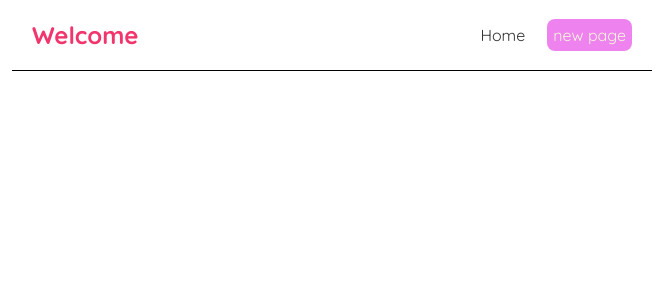
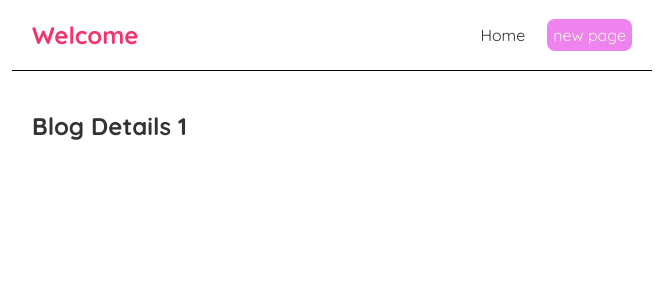
Before and after one commit to malekelkssas/learning-react, a React (Create React App) app: page /blogs/1 in a window 1280 px wide. Shown: the top 300 px of the page, without its empty margins (308-971 px from the left). Built offline with nearby package versions, Linux system fonts and the light colour scheme.

Commit message:
Lesson 25: Route parameters

```diff
--- a/src/App.js
+++ b/src/App.js
@@ -2,8 +2,9 @@
 import Home from './Home';
 import { BrowserRouter as Router, Route, Switch } from 'react-router-dom';
 import Create from './create';
+import BlogDetails from './BlogDetails';
 
-
+// how to send parameters with the routes
 
 function App() {
   return (
@@ -18,6 +19,12 @@
             <Route path="/Create">
               <Create />
             </Route>
+            <Route path="/blogs/:id">
+            {/* :id is a parameter
+              and as you now blogs will match the nearest one
+            */}
+              <BlogDetails />
+            </Route>
         </Switch>
 
       </div>
--- /dev/null
+++ b/src/BlogDetails.js
@@ -0,0 +1,16 @@
+import { useParams } from "react-router-dom"; //this is a new hook
+
+const BlogDetails = () => {
+    // now i will fetch the id in url
+    const {id} = useParams();
+    return (
+<div className="blog-details">
+    <h2>
+        Blog Details  {id}
+    </h2>
+</div>
+
+     );
+}
+
+export default BlogDetails;
--- a/src/BlogList.js
+++ b/src/BlogList.js
@@ -1,5 +1,8 @@
+import { Link } from "react-router-dom";
+
 const BlogList = (props) => {
 
+// i will try ti use id parameters
 
     return (
         <div className="blog-list">
@@ -7,9 +10,10 @@
             {
             props.blogs.map((item) =>(
                     <div className="blog-preview" key={item.id}>
+                        <Link to={`/blogs/${item.id}`} style={{textDecoration:'none'}}>
                         <h2>{ item.title } </h2>
                         <p>{ item.body } </p>
-                        <button onClick ={() => props.deleteBlog(item.id)}> delete blog</button>
+                        </Link>
                     </div>
                 ) )
             }
--- a/src/index.css
+++ b/src/index.css
@@ -51,7 +51,7 @@
 .blog-preview{
   padding: 10px;
   margin: 20px 0;
-  border-bottom: 1px solid black;
+  /* border-bottom: 1px solid black; */
 }
 
 .blog-preview:hover {
```
Also changed, not shown: src/Navbar.js (+4 -6 lines).
